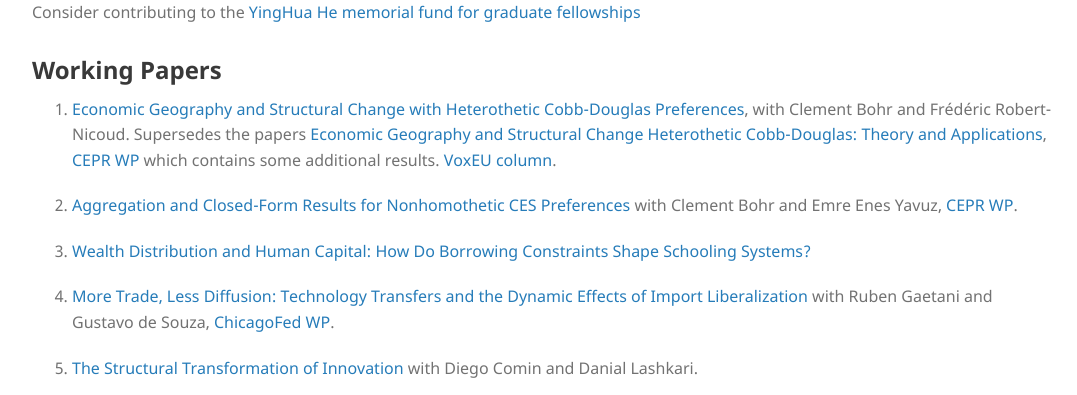
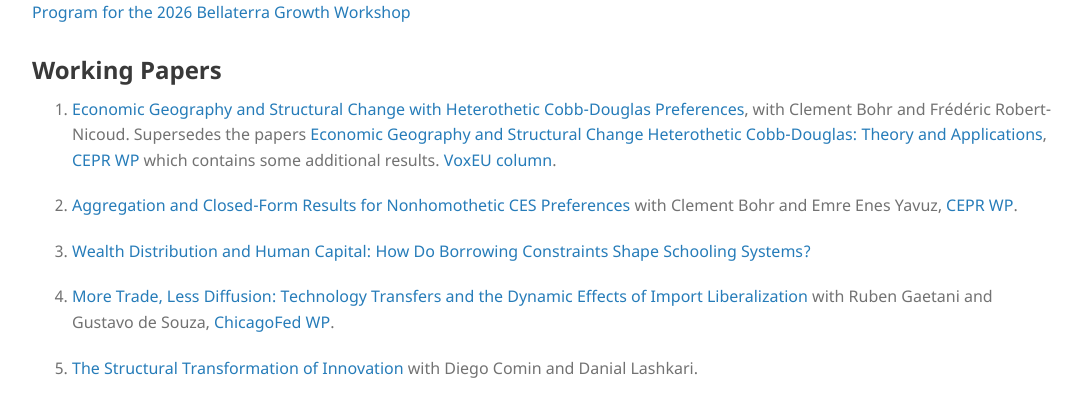
Before and after one commit to mestieri/mestieri.github.io, a Jekyll site: the page built from index.md, in a window 1280 px wide and 900 px high, cut to the strip 505-900 px from the top of the window. Shown: the whole strip, without its empty margins (96-1173 px from the left). Built offline with Jekyll 4.4.1, drawn with Linux system fonts in a browser that asks for light colours; some of the changed text lies outside the part shown.

```diff
--- a/index.md
+++ b/index.md
@@ -99,7 +99,8 @@ Bellaterra, 08193, Barcelona, Spain
 
   </div>
 </div>
-Consider contributing to the [YingHua He memorial fund for graduate fellowships](https://riceconnect.rice.edu/donation/yinghua-he-memorial)
+
+[Program for the 2026 Bellaterra Growth Workshop](https://www.dropbox.com/scl/fi/ypwnhuz4imxfuwdg8iw4k/BGW-2026-Program.pdf?rlkey=hhp0ljksipn2i1xjgao0zebl7&dl=0)
 
 ## Working Papers
 
```
Also changed, not shown: other parts of index.md (+3 -0 lines).
